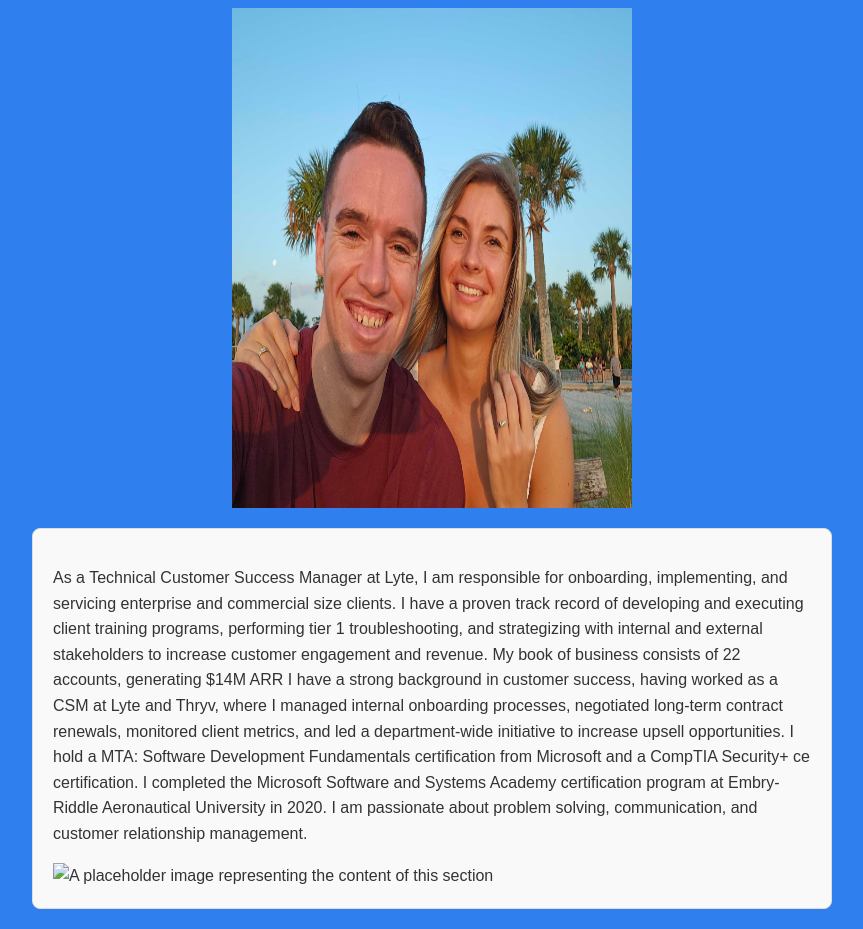
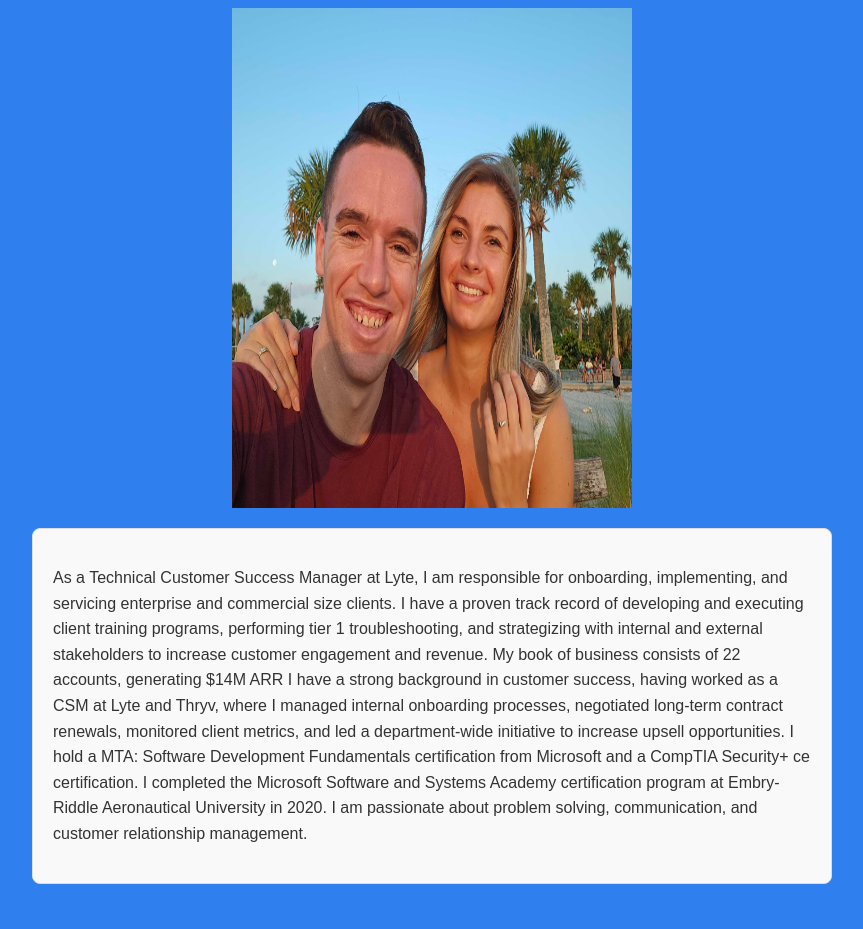
Before and after one commit to PatrickABrown/VProject, a plain HTML site: page index.html in a window 1280 px wide. Shown: the part 106-1035 px from the top of the page, without its empty margins (208-1071 px from the left). After the commit the page ends 1010 px from the top, so only its background shows below. Drawn offline with Linux system fonts and the light colour scheme.

Commit message:
Update index.html

```diff
--- a/index.html
+++ b/index.html
@@ -50,7 +50,6 @@
 I have a strong background in customer success, having worked as a CSM at Lyte and Thryv, where I managed internal onboarding processes, negotiated long-term contract renewals, monitored client metrics, and led a department-wide initiative to increase upsell opportunities. I hold a MTA: Software Development Fundamentals certification from Microsoft and a CompTIA Security+ ce certification. I completed the Microsoft Software and Systems Academy certification program at Embry-Riddle Aeronautical University in 2020. I am passionate about problem solving, communication, and customer relationship management.
         </p>
 
-        <img src="/placeholder.svg?height=300&width=400" alt="A placeholder image representing the content of this section">
     </div>
 
 </body>
```
